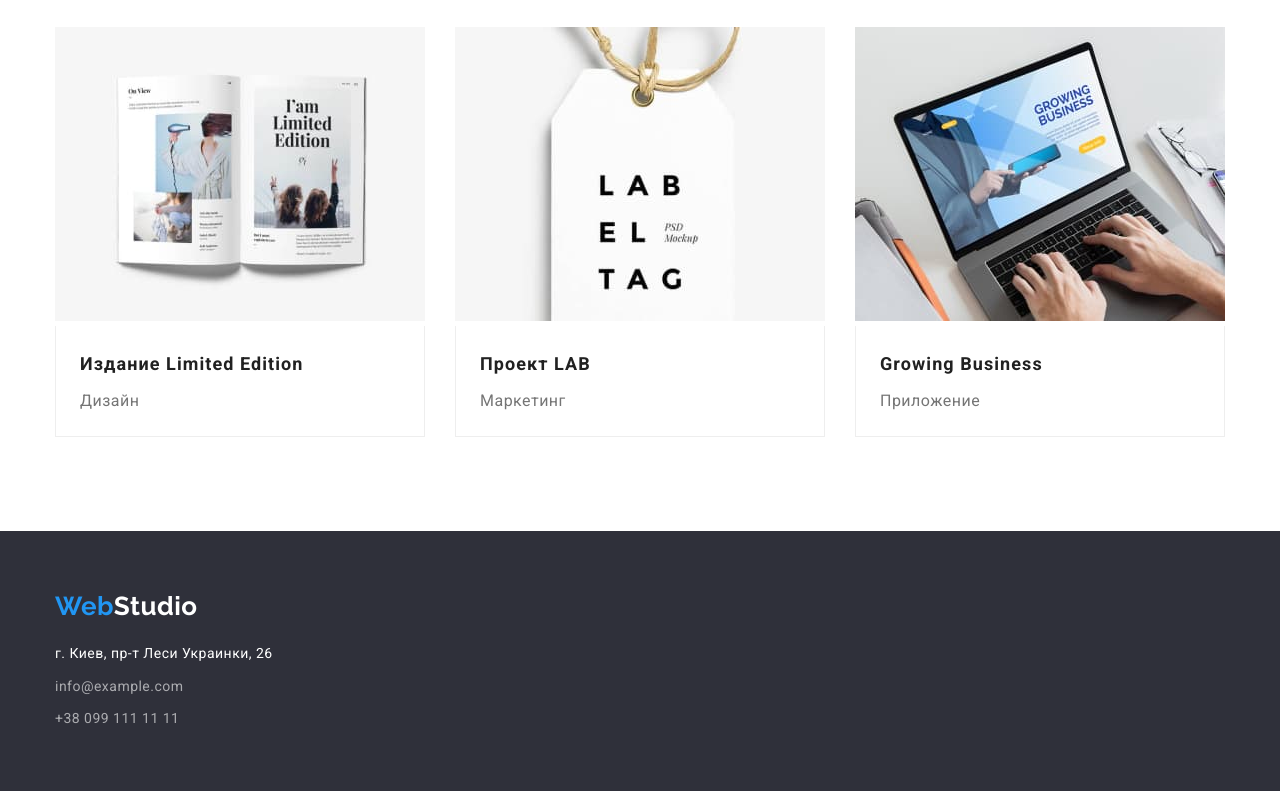
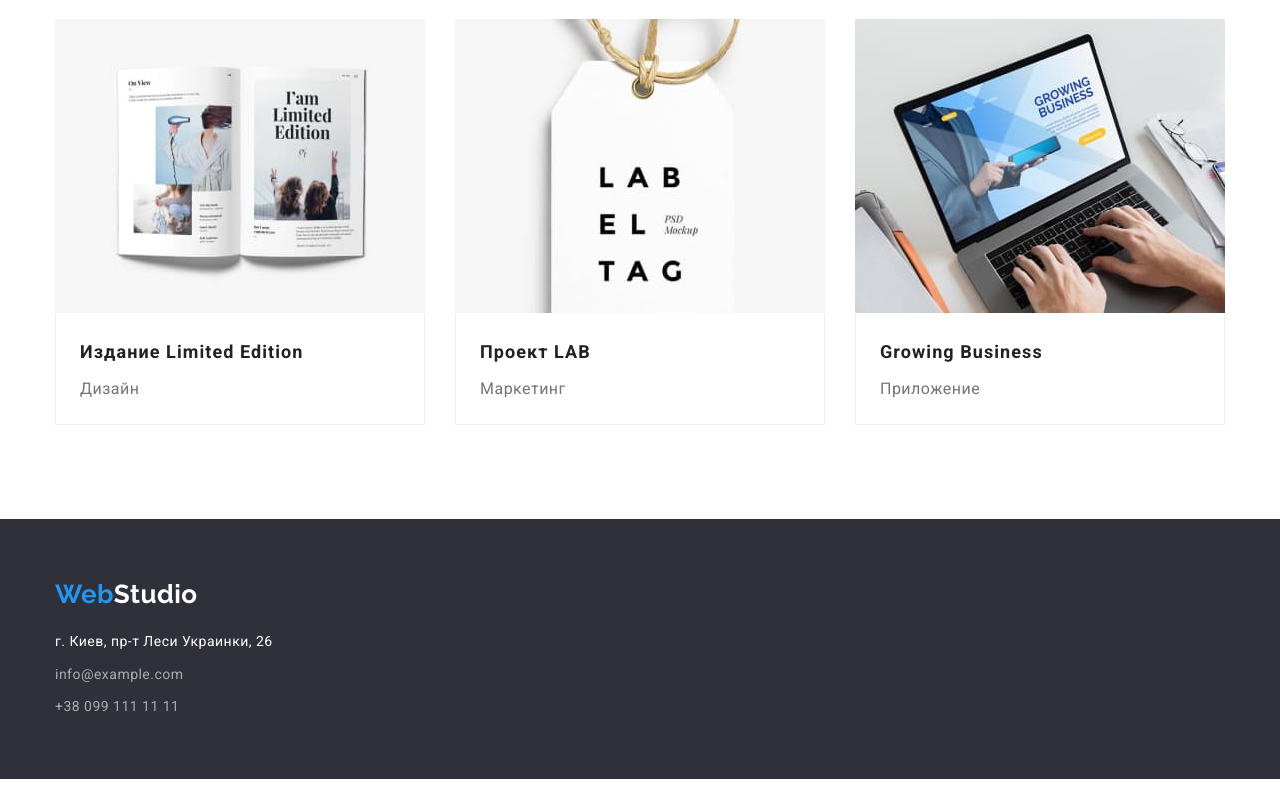
Before and after one commit to Vitalii10x/goit-markup-hw-03, a plain HTML site: page portfolio.html in a window 1280 px wide. Shown: the part 1121-1912 px from the top of the page. Drawn offline with nearby package versions, Linux system fonts and the light colour scheme.

Commit message:
Commit 1.4

```diff
--- a/css/styles.css
+++ b/css/styles.css
@@ -336,7 +336,7 @@ body {
 }
 
 .portfolio-card-nav {
-    margin-top: 0;
+    margin-top: -4px;
     margin-bottom: 0;
     padding: 20px 24px;
     border: 1px  solid #EEEEEE;
@@ -369,7 +369,7 @@ body {
     background: #2F303A;
 }
 .footer-nav {
-    margin-left: 15px;
+    padding-left: 15px;
 }
 .footer-logo {
     font-family: Raleway;
```
